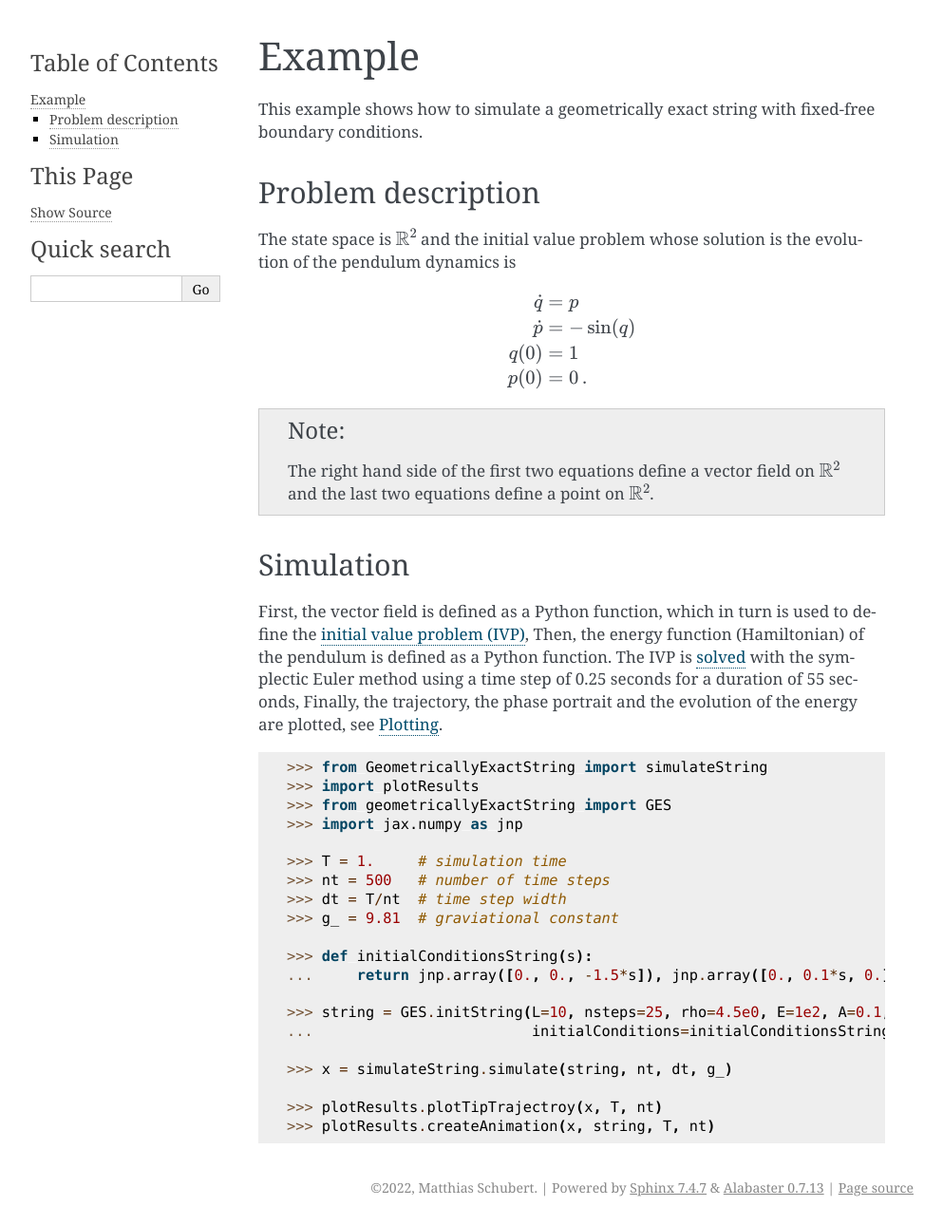
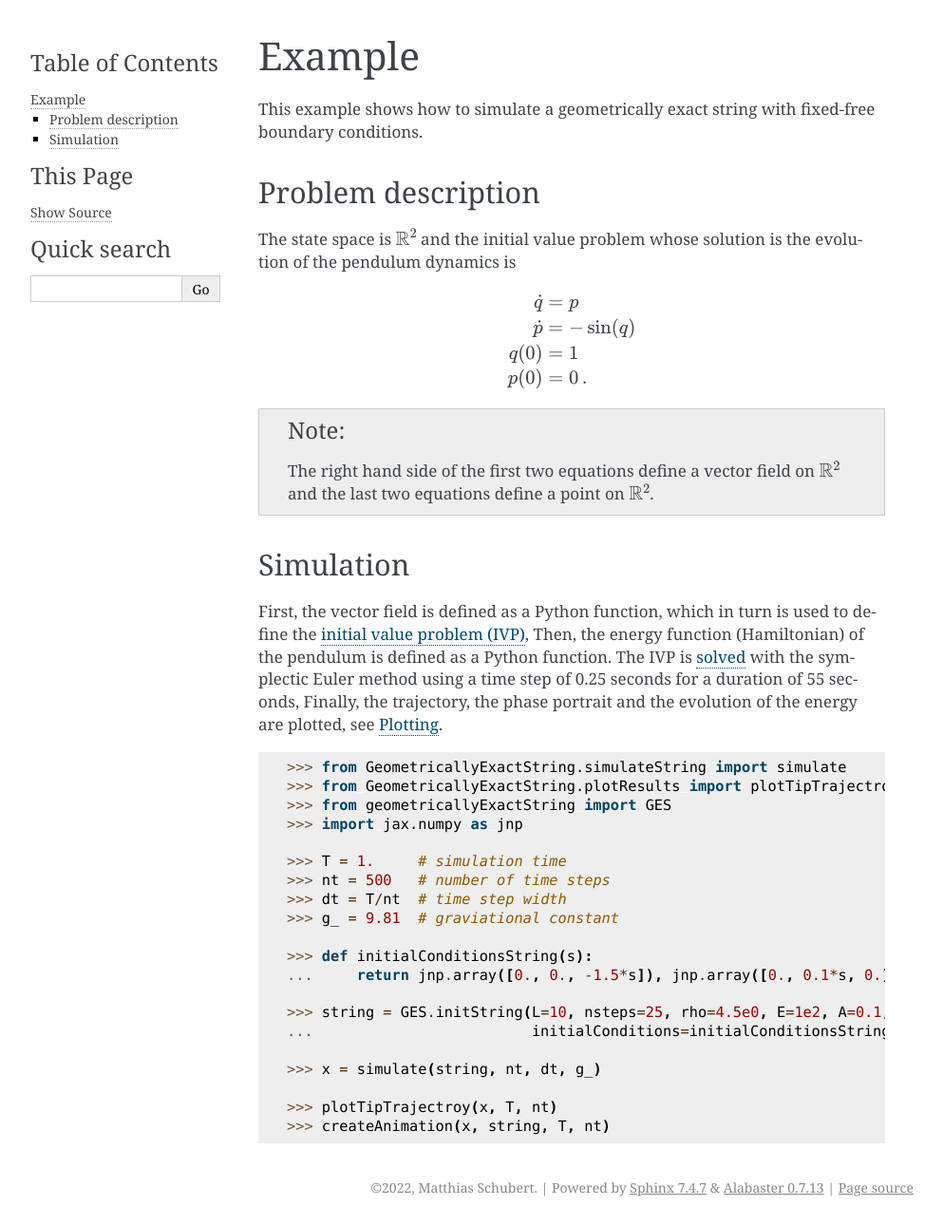
Before and after one commit to THREAD-3-2/GeometricallyExactString, a Sphinx documentation site: the page built from docs/example.rst, in a window 1280 px wide. Shown: the whole page at 95% size, without its empty margins (148-1141 px from the left). Built offline with Sphinx 7.4.7, drawn with Linux system fonts in a browser that asks for light colours.

Commit message:
change import in examplev5

```diff
--- a/docs/example.rst
+++ b/docs/example.rst
@@ -44,8 +44,8 @@ see :ref:`plotting`.
 
 .. doctest::
 
-    >>> from GeometricallyExactString import simulateString
-    >>> import plotResults
+    >>> from GeometricallyExactString.simulateString import simulate
+    >>> from GeometricallyExactString.plotResults import plotTipTrajectroy, createAnimation
     >>> from geometricallyExactString import GES
     >>> import jax.numpy as jnp
 
@@ -60,7 +60,7 @@ see :ref:`plotting`.
     >>> string = GES.initString(L=10, nsteps=25, rho=4.5e0, E=1e2, A=0.1,
     ...                         initialConditions=initialConditionsString)
 
-    >>> x = simulateString.simulate(string, nt, dt, g_)
+    >>> x = simulate(string, nt, dt, g_)
 
-    >>> plotResults.plotTipTrajectroy(x, T, nt)
-    >>> plotResults.createAnimation(x, string, T, nt)
+    >>> plotTipTrajectroy(x, T, nt)
+    >>> createAnimation(x, string, T, nt)
```
